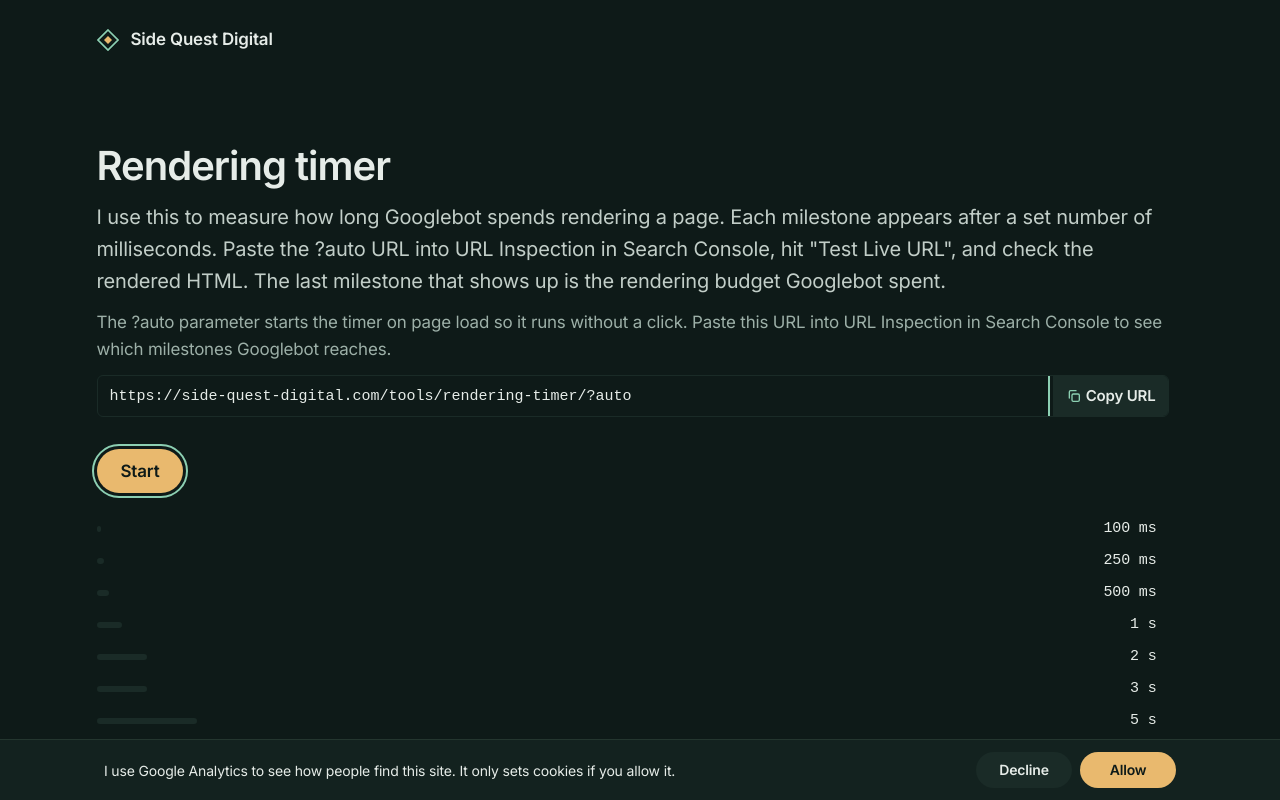
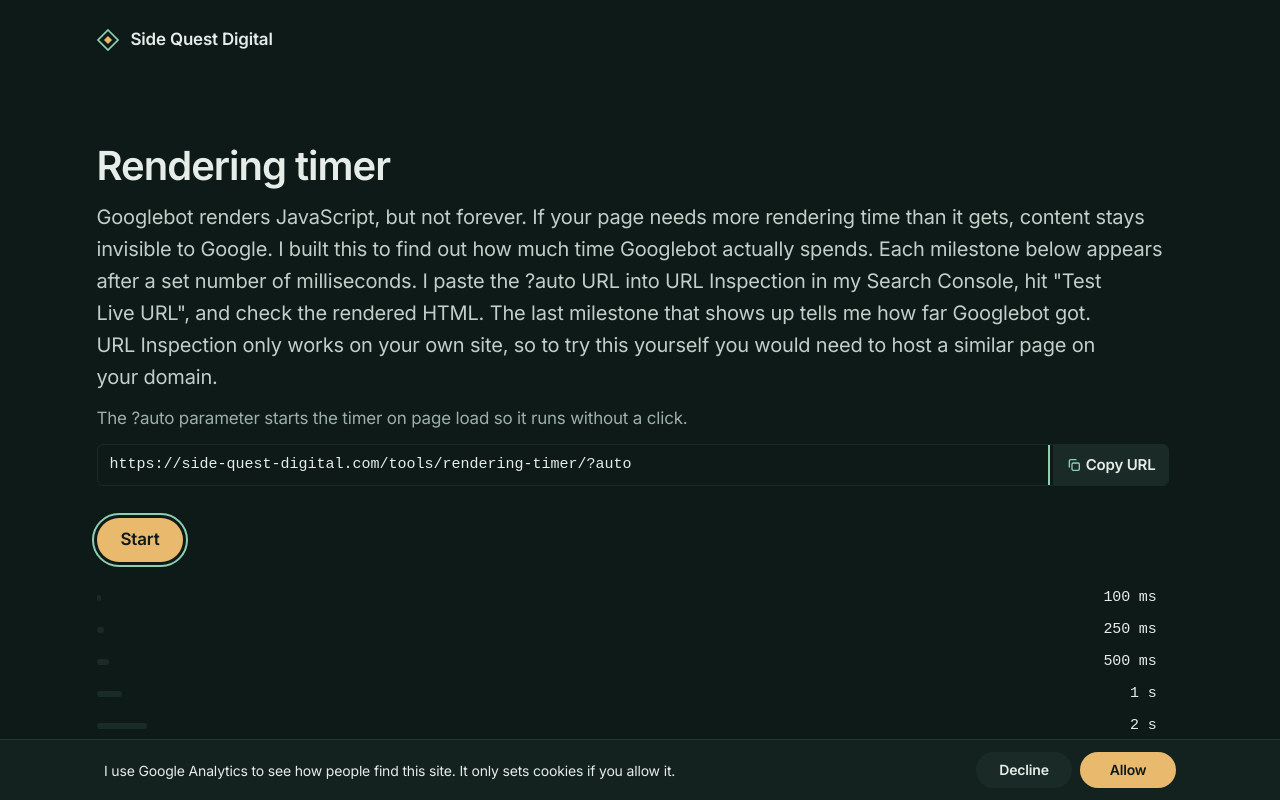
Before and after one commit to julianaijal/side-quest-digital, a Next.js app: page /tools/rendering-timer in a window 1280 px wide. Shown: the top 800 px of the page. Built offline with nearby package versions, Linux system fonts and the light colour scheme.

Commit message:
Expand rendering timer intro with context and usage

```diff
--- a/content/site.ts
+++ b/content/site.ts
@@ -298,15 +298,15 @@ export const site = {
       {
         slug: 'rendering-timer',
         title: 'Rendering timer',
-        description: 'See how much rendering time a browser or search engine spends on a page.',
+        description: 'Measure how long Googlebot spends rendering JavaScript on a page.',
         tag: 'Technical SEO',
         intro:
-          'I use this to measure how long Googlebot spends rendering a page. Each milestone appears after a set number of milliseconds. Paste the ?auto URL into URL Inspection in Search Console, hit "Test Live URL", and check the rendered HTML. The last milestone that shows up is the rendering budget Googlebot spent.',
+          'Googlebot renders JavaScript, but not forever. If your page needs more rendering time than it gets, content stays invisible to Google. I built this to find out how much time Googlebot actually spends. Each milestone below appears after a set number of milliseconds. I paste the ?auto URL into URL Inspection in my Search Console, hit "Test Live URL", and check the rendered HTML. The last milestone that shows up tells me how far Googlebot got. URL Inspection only works on your own site, so to try this yourself you would need to host a similar page on your domain.',
         startLabel: 'Start',
         resetLabel: 'Reset',
         completeLabel: 'Complete',
         autoDescription:
-          'The ?auto parameter starts the timer on page load so it runs without a click. Paste this URL into URL Inspection in Search Console to see which milestones Googlebot reaches.',
+          'The ?auto parameter starts the timer on page load so it runs without a click.',
         copyLabel: 'Copy URL',
         copiedLabel: 'Copied',
       },
```
